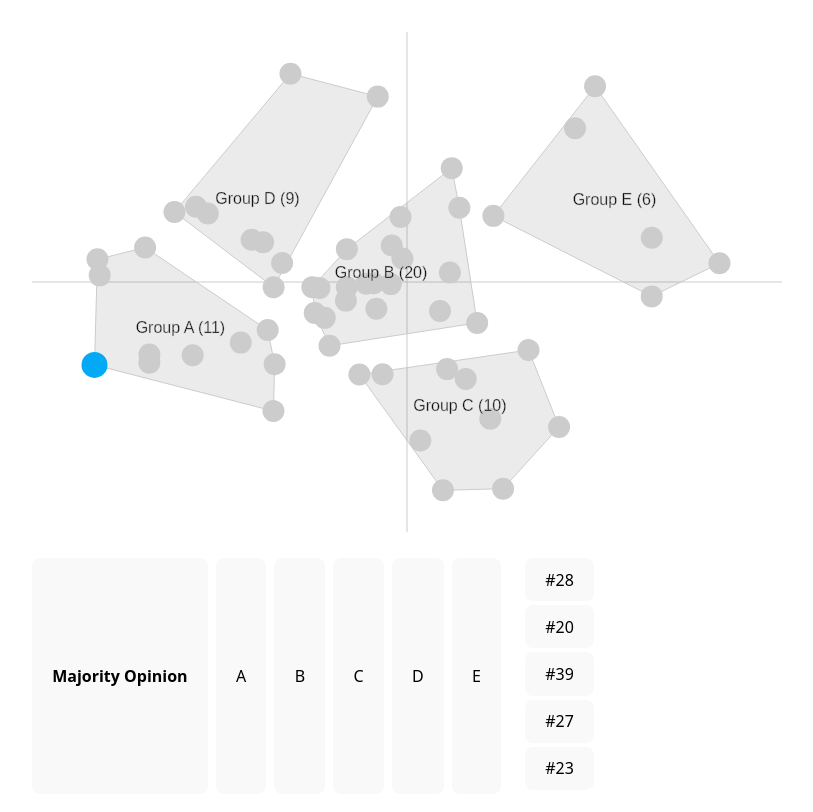
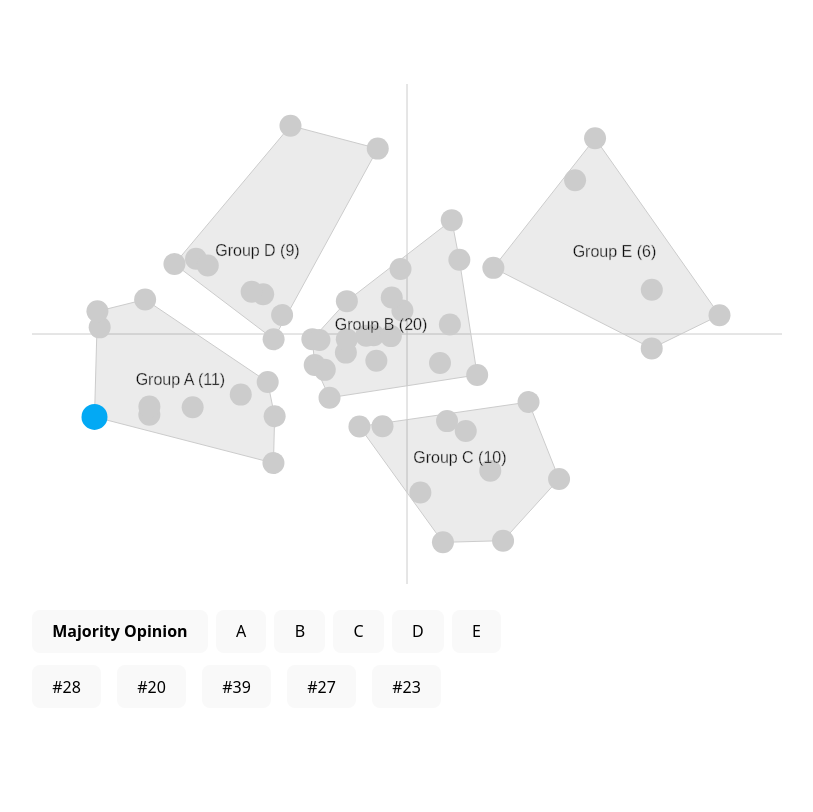
Before and after one commit to patcon/opinion-graph-demo, a React (Vite) app: page / in a window 1280 px wide. Shown: the top 812 px of the page, without its empty margins (233-1046 px from the left). Built offline with nearby package versions, Linux system fonts and the light colour scheme.

Commit message:
Allow groups to be selected from hulls.

```diff
--- a/src/components/GroupHulls.tsx
+++ b/src/components/GroupHulls.tsx
@@ -8,10 +8,14 @@ export function GroupHulls({
   ptptois = [],
   groupClusters = [],
   getPosition,
+  selectedTab,
+  setSelectedTab,
 }: {
   ptptois: any[];
   groupClusters: any[];
   getPosition: (x: number, y: number) => { cx: number; cy: number };
+  selectedTab: "majority" | number;
+  setSelectedTab: (tab: "majority" | number) => void;
 }) {
   const getPointsForGroup = (memberIds: number[]) => {
     return memberIds
@@ -29,14 +33,18 @@ export function GroupHulls({
         const hullPoints = d3.polygonHull(getPointsForGroup(group.members));
         if (!hullPoints) return null;
 
+        const isSelected = selectedTab === (group.id ?? i);
+
         return (
           <polygon
             key={group.id || i}
             points={hullPoints.map((p) => p.join(",")).join(" ")}
-            fill="#000"
-            fillOpacity={0.08}
-            stroke="#ccc"
-            strokeWidth={1}
+            fill={isSelected ? "#00f" : "#000"}
+            fillOpacity={isSelected ? 0.12 : 0.08}
+            stroke={isSelected ? "#00f" : "#ccc"}
+            strokeWidth={isSelected ? 2 : 1}
+            style={{ cursor: "pointer" }}
+            onClick={() => setSelectedTab(group.id ?? i)}
           />
         );
       })}
--- a/src/components/OpinionGraph.tsx
+++ b/src/components/OpinionGraph.tsx
@@ -51,7 +51,13 @@ function OpinionGraph({ comments, math, config = { flipX: false, flipY: false },
     <div>
       <svg width={globals.width} height={globals.height} viewBox={`0 0 ${globals.width} ${globals.height}`}>
         <Axes />
-        <GroupHulls ptptois={ptptois} groupClusters={groupClusters} getPosition={getPosition} />
+        <GroupHulls
+          ptptois={ptptois}
+          groupClusters={groupClusters}
+          getPosition={getPosition}
+          selectedTab={selectedTab}
+          setSelectedTab={setSelectedTab}
+        />
         <Participants ptptois={ptptois} getPosition={getPosition} />
         <GroupLabels groupClusters={groupClusters} groupVotes={groupVotes} getPosition={getPosition} />
       </svg>
--- a/src/components/StatementSelector.tsx
+++ b/src/components/StatementSelector.tsx
@@ -24,14 +24,14 @@ export function StatementSelector({
   const statementButtons = statementIds.map((tid: number) => {
     const text = comments[tid]?.comment ?? `#${tid}`;
     return (
-      <button key={tid} style={{ display: "block", marginBottom: 4 }}>
+      <button key={tid} style={{ marginRight: 8, marginBottom: 8 }}>
         {text}
       </button>
     );
   });
 
   return (
-    <div style={{ marginTop: 20, display: "flex", gap: 24 }}>
+    <div style={{ marginTop: 20, display: "flex", flexDirection: "column", gap: 12 }}>
       <div style={{ display: "flex", gap: 8, flexWrap: "wrap" }}>
         <button
           onClick={() => setSelectedTab("majority")}
@@ -53,7 +53,7 @@ export function StatementSelector({
           </button>
         ))}
       </div>
-      <div>{statementButtons}</div>
+      <div style={{ display: "flex", gap: 8, flexWrap: "wrap" }}>{statementButtons}</div>
     </div>
   );
 }
```
